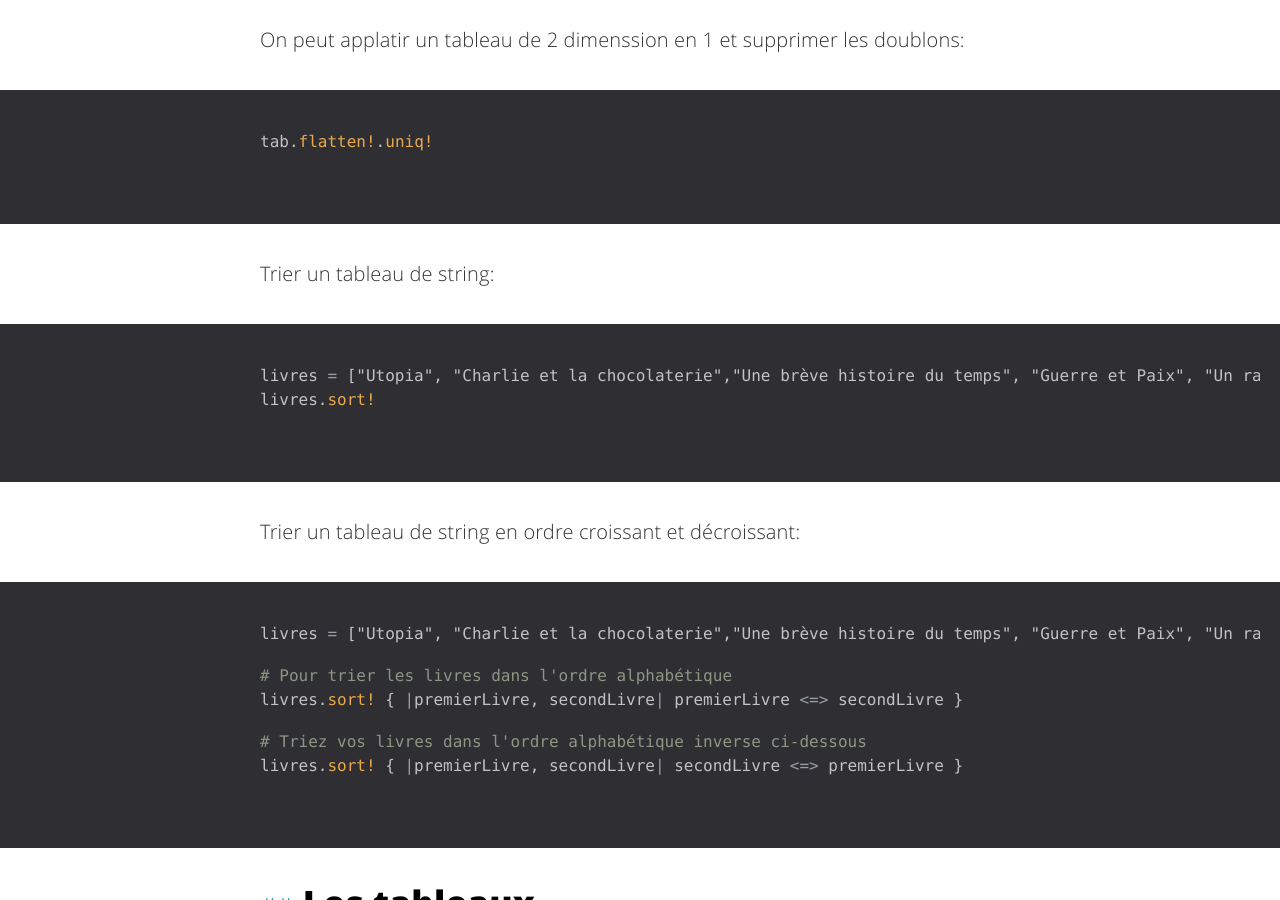
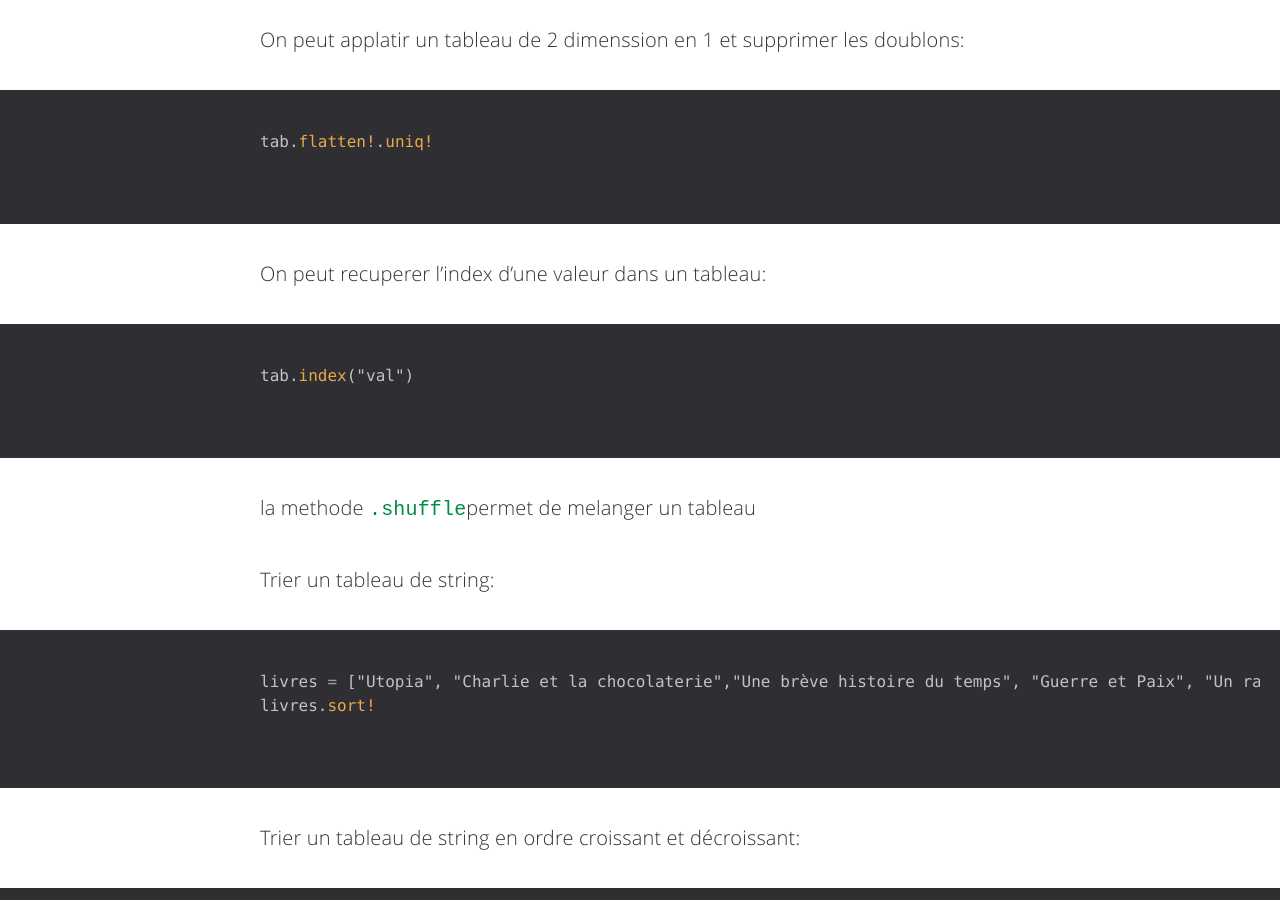
Before and after one commit to fasca/fasca.github.io, a Jekyll site: the page built from _posts/2016-10-26-ruby.md, in a window 1280 px wide and 900 px high, scrolled down 19285 px. Built offline with Jekyll 4.4.1, drawn with Linux system fonts in a browser that asks for light colours; comment, search, counter and statistics services are not loaded.

Commit message:
Update 2016-10-26-ruby.md

````diff
--- a/_posts/2016-10-26-ruby.md
+++ b/_posts/2016-10-26-ruby.md
@@ -492,6 +492,16 @@ On peut applatir un tableau de 2 dimenssion en 1 et supprimer les doublons:
 ```ruby
 tab.flatten!.uniq!
 ```
+
+On peut recuperer l'index d'une valeur dans un tableau:
+
+```ruby
+tab.index("val")
+```
+
+la methode `.shuffle`permet de melanger un tableau
+
+
 
 Trier un tableau de string:
 
````
